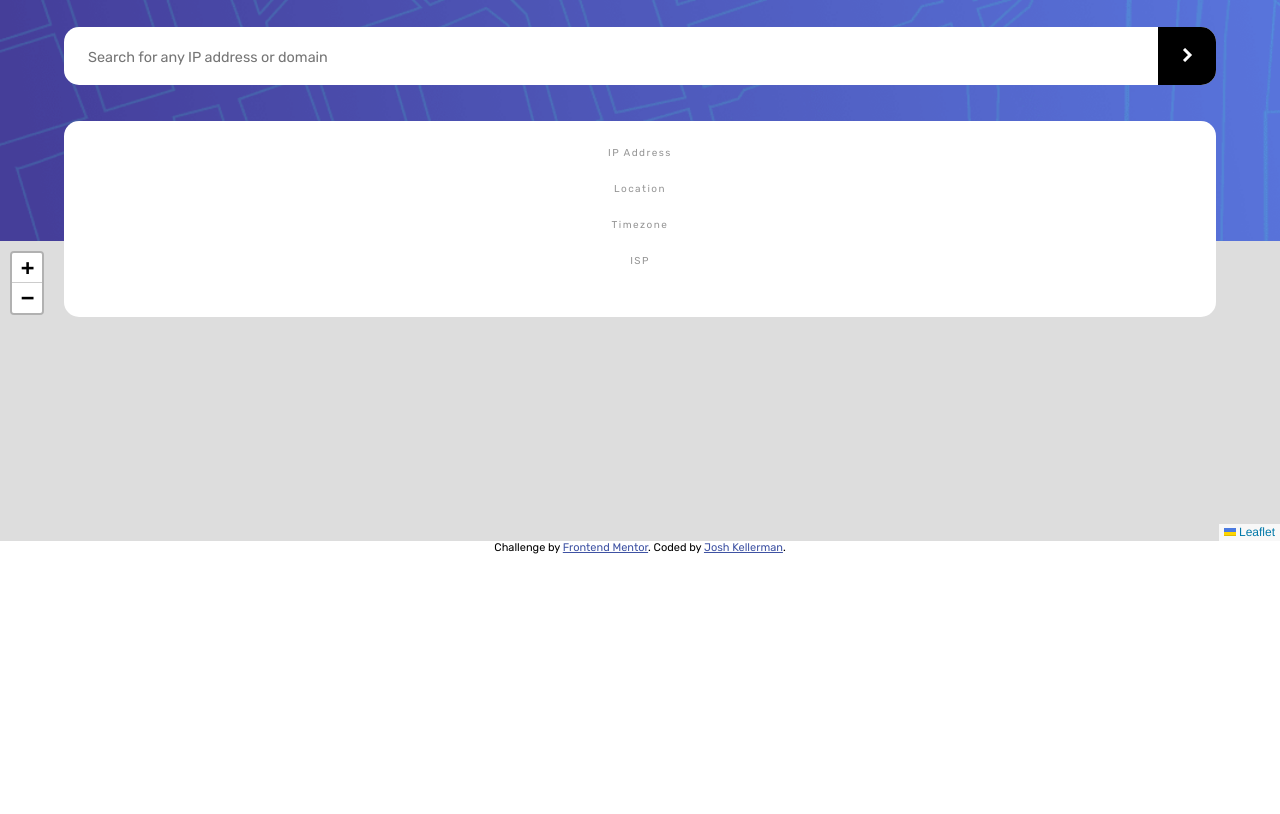
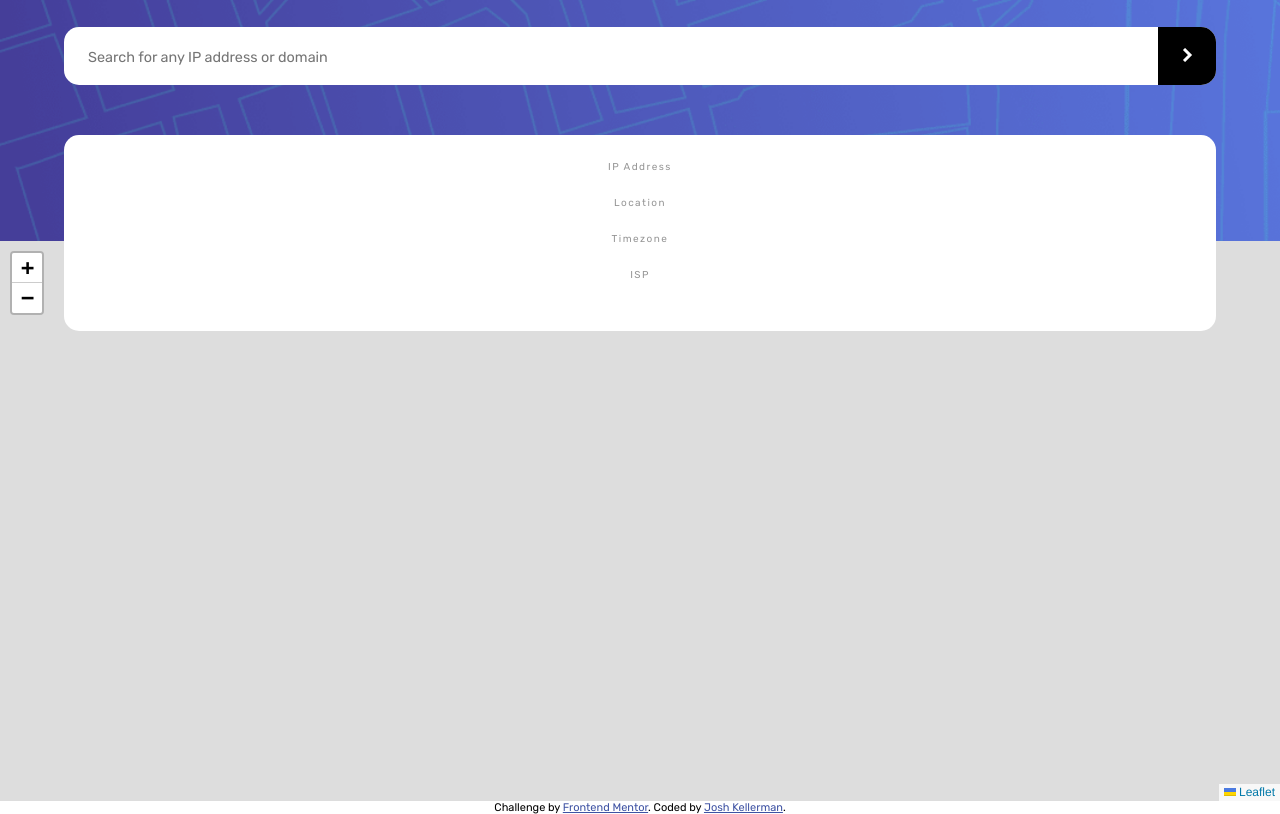
Before and after one commit to jkellerman/ip-address-tracker-master, a plain HTML site: page index.html in a window 1280 px wide. Shown: the part 59-873 px from the top of the page. Before the commit the page ends 800 px from the top, so only its background shows below. Drawn offline with nearby package versions, Linux system fonts and the light colour scheme; no server answers.

Commit message:
decrease position top for main container

```diff
--- a/styles.css
+++ b/styles.css
@@ -86,7 +86,7 @@ main {
   background: #fff;
   padding: 1.625rem;
   position: absolute;
-  top: 30%;
+  top: 22.5%;
   left: 5%;
 }
 
@@ -105,7 +105,7 @@ main {
 }
 
 #map {
-  height: 300px;
+  height: 70vh;
 }
 
 .attribution {
```
